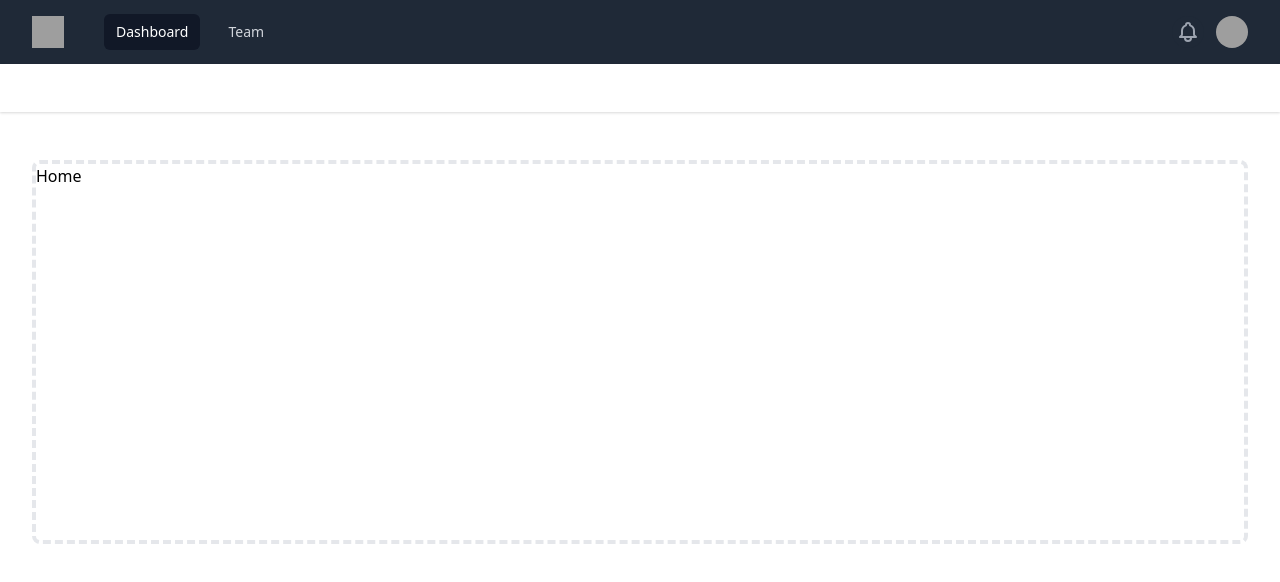
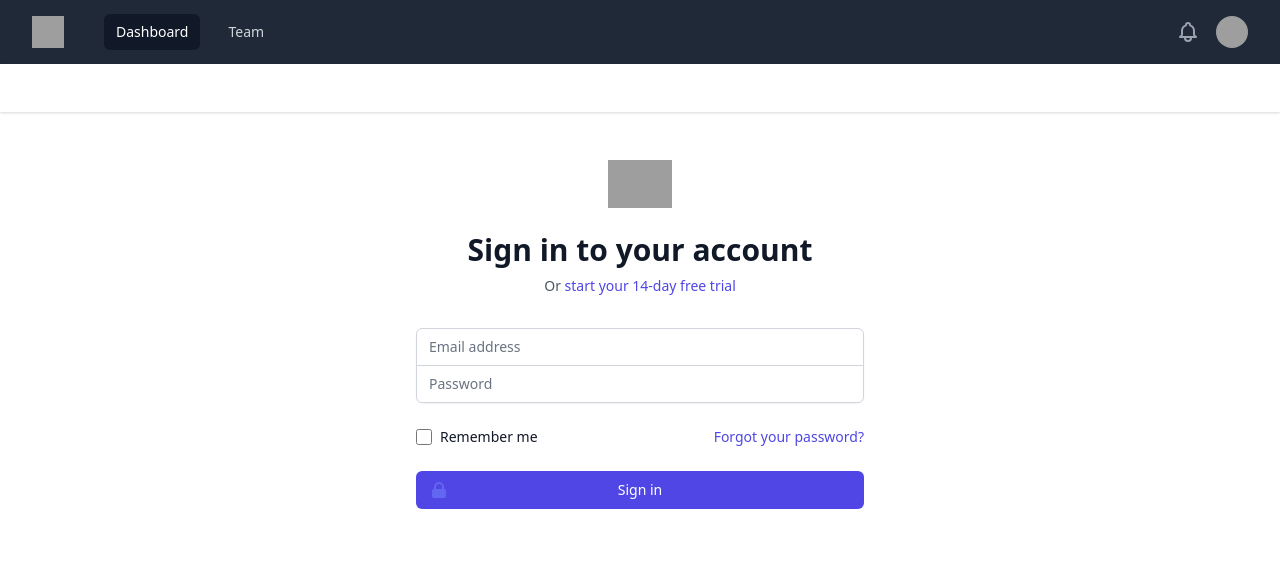
Before and after one commit to luiser8/reconversion, a Vue app: page / in a window 1280 px wide. Shown: the top 582 px of the page. Built offline with nearby package versions, Linux system fonts and the light colour scheme; grey boxes are pictures that could not be loaded.

Commit message:
Preparar login view, instalar vuex y router

```diff
--- a/package.json
+++ b/package.json
@@ -13,7 +13,9 @@
     "core-js": "^3.16.4",
     "postcss": "^7",
     "tailwindcss": "npm:@tailwindcss/postcss7-compat@^2.2.17",
-    "vue": "^3.2.26"
+    "vue": "^3.2.26",
+    "vue-router": "^3.5.3",
+    "vuex": "^3.6.2"
   },
   "devDependencies": {
     "@vue/cli-plugin-babel": "~4.5.15",
--- a/src/views/Home.vue
+++ b/src/views/Home.vue
@@ -1,17 +1,63 @@
 <template>
-   <main>
-    <div class="max-w-7xl mx-auto py-6 sm:px-6 lg:px-8">
-      <!-- Replace with your content -->
-      <div class="px-4 py-6 sm:px-0">
-        <div class="border-4 border-dashed border-gray-200 rounded-lg h-96">
-          Home
+<div class="min-h-full flex items-center justify-center py-12 px-4 sm:px-6 lg:px-8">
+  <div class="max-w-md w-full space-y-8">
+    <div>
+      <img class="mx-auto h-12 w-auto" src="https://tailwindui.com/img/logos/workflow-mark-indigo-600.svg" alt="Workflow">
+      <h2 class="mt-6 text-center text-3xl font-extrabold text-gray-900">
+        Sign in to your account
+      </h2>
+      <p class="mt-2 text-center text-sm text-gray-600">
+        Or
+        <a href="#" class="font-medium text-indigo-600 hover:text-indigo-500">
+          start your 14-day free trial
+        </a>
+      </p>
+    </div>
+    <form class="mt-8 space-y-6" @submit.prevent="login(user)">
+      <input type="hidden" name="remember" value="true">
+      <div class="rounded-md shadow-sm -space-y-px">
+        <div>
+          <label for="email-address" class="sr-only">Email address</label>
+          <input id="email-address" v-model="user.email" name="email" type="email" autocomplete="email" required class="appearance-none rounded-none relative block w-full px-3 py-2 border border-gray-300 placeholder-gray-500 text-gray-900 rounded-t-md focus:outline-none focus:ring-indigo-500 focus:border-indigo-500 focus:z-10 sm:text-sm" placeholder="Email address">
+        </div>
+        <div>
+          <label for="password" class="sr-only">Password</label>
+          <input id="password" v-model="user.password" name="password" type="password" autocomplete="current-password" required class="appearance-none rounded-none relative block w-full px-3 py-2 border border-gray-300 placeholder-gray-500 text-gray-900 rounded-b-md focus:outline-none focus:ring-indigo-500 focus:border-indigo-500 focus:z-10 sm:text-sm" placeholder="Password">
         </div>
       </div>
-      <!-- /End replace -->
-    </div>
-  </main>
+
+      <div class="flex items-center justify-between">
+        <div class="flex items-center">
+          <input id="remember-me" name="remember-me" type="checkbox" class="h-4 w-4 text-indigo-600 focus:ring-indigo-500 border-gray-300 rounded">
+          <label for="remember-me" class="ml-2 block text-sm text-gray-900">
+            Remember me
+          </label>
+        </div>
+
+        <div class="text-sm">
+          <a href="#" class="font-medium text-indigo-600 hover:text-indigo-500">
+            Forgot your password?
+          </a>
+        </div>
+      </div>
+
+      <div>
+        <button type="submit" class="group relative w-full flex justify-center py-2 px-4 border border-transparent text-sm font-medium rounded-md text-white bg-indigo-600 hover:bg-indigo-700 focus:outline-none focus:ring-2 focus:ring-offset-2 focus:ring-indigo-500">
+          <span class="absolute left-0 inset-y-0 flex items-center pl-3">
+            <!-- Heroicon name: solid/lock-closed -->
+            <svg class="h-5 w-5 text-indigo-500 group-hover:text-indigo-400" xmlns="http://www.w3.org/2000/svg" viewBox="0 0 20 20" fill="currentColor" aria-hidden="true">
+              <path fill-rule="evenodd" d="M5 9V7a5 5 0 0110 0v2a2 2 0 012 2v5a2 2 0 01-2 2H5a2 2 0 01-2-2v-5a2 2 0 012-2zm8-2v2H7V7a3 3 0 016 0z" clip-rule="evenodd" />
+            </svg>
+          </span>
+          Sign in
+        </button>
+      </div>
+    </form>
+  </div>
+</div>
 </template>
 <script>
+import { mapActions } from 'vuex';
 export default {
   name: "Home",
   props: {
@@ -19,11 +65,14 @@
   },
   data() {
     return {
-
+      user: {
+        email: '',
+        password: ''
+      }
     };
   },
   methods: {
-
+    ...mapActions(['login'])
   },
 };
 </script>
```
Also changed, not shown: 1 other file (tests, documents, lock files or other folders).
